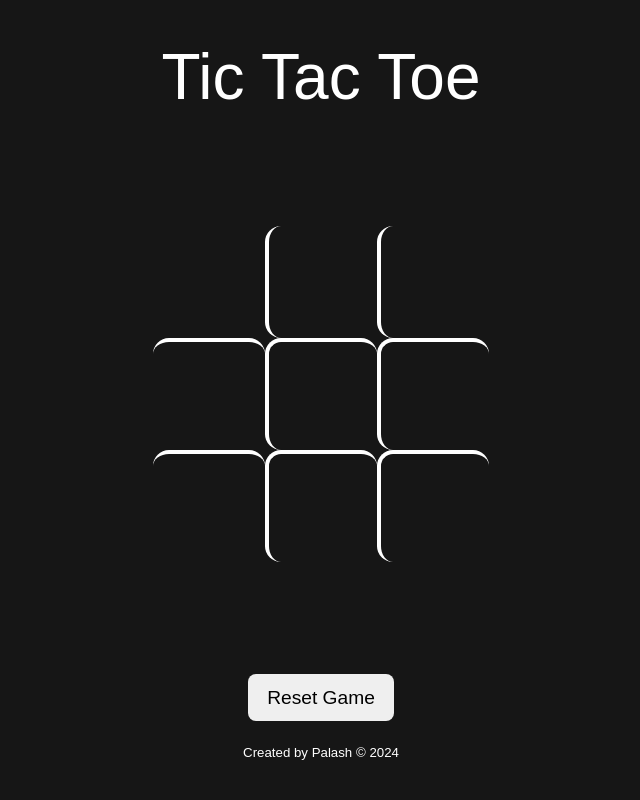
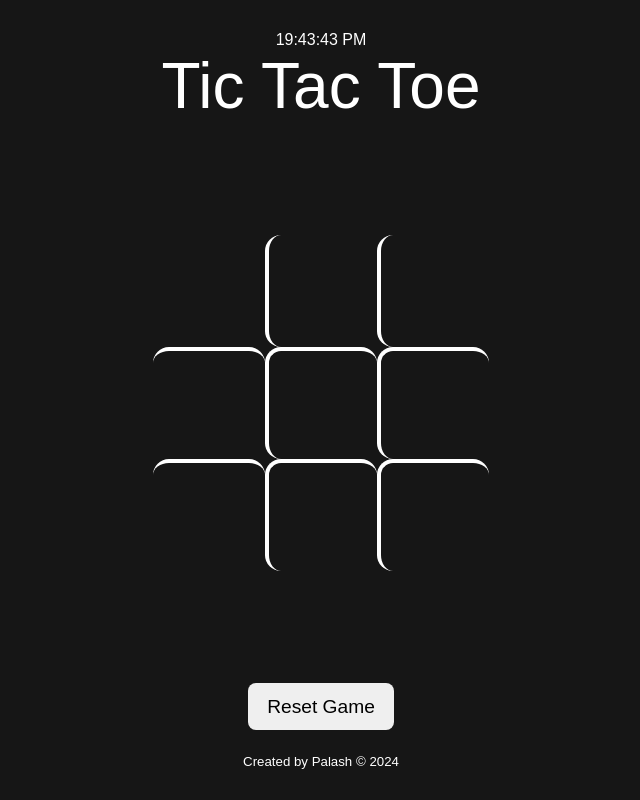
Before and after one commit to ImPalash2/TicTacToe, a plain HTML site: page index.html in a window 1280 px wide. Shown: the whole page, without its empty margins (319-959 px from the left). Drawn offline with Linux system fonts and the light colour scheme.

Commit message:
With current time

```diff
--- a/index.html
+++ b/index.html
@@ -8,6 +8,7 @@
     <script defer src="./index.js"></script>
   </head>
   <body>
+    <h4 class="time"></h4>
     <h1>Tic Tac Toe</h1>
 
     <div class="container">
--- a/index.js
+++ b/index.js
@@ -3,6 +3,7 @@ let h1 = document.querySelector("h1");
 let btn = document.querySelector(".btn");
 let body = document.querySelector(".container");
 let line = document.querySelector(".line");
+const time = document.querySelector(".time");
 
 let win = [
   [0, 1, 2, -7.2, 0, 90],
@@ -63,3 +64,16 @@ const checkWinner = () => {
     }
   }
 };
+setInterval(() => {
+  let date = new Date();
+  let timing = "PM";
+  let hour = date.getHours();
+  if (hour < 10) hour = "0" + hour;
+  if (hour < 12) timing = "AM";
+  let minit = date.getMinutes();
+  if (minit < 10) minit = "0" + minit;
+  let secs = date.getSeconds();
+  if (secs < 10) secs = "0" + secs;
+  let currentTime = hour + ":" + minit + ":" + secs + " " + timing;
+  time.innerText = currentTime;
+}, 1000);
```
